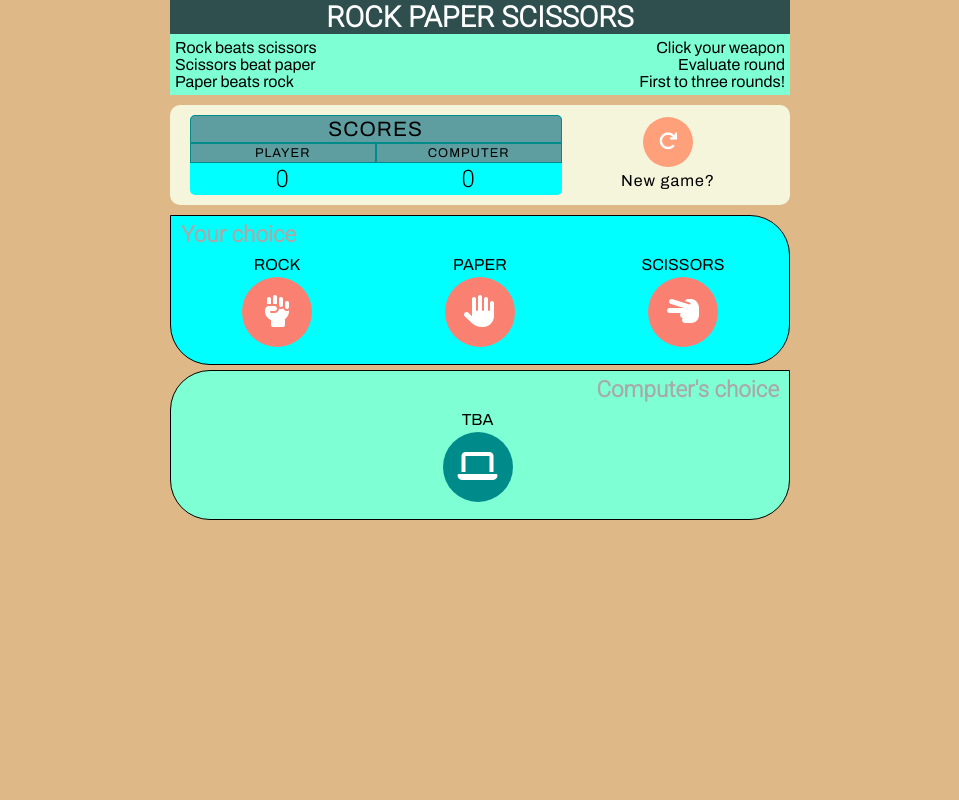
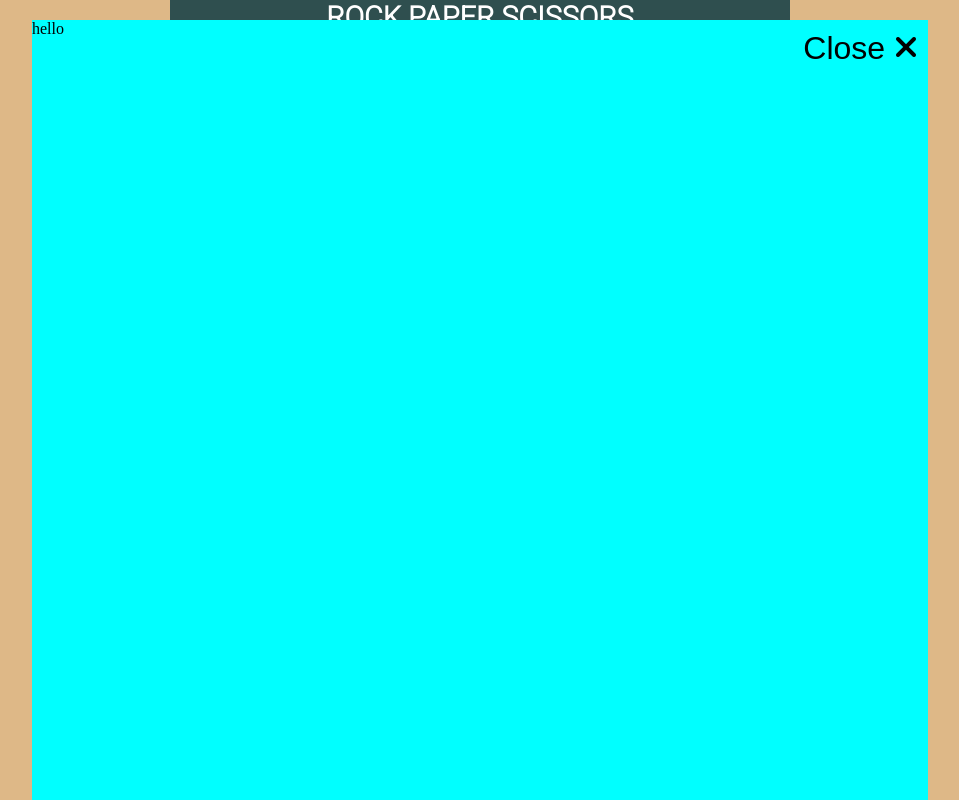
Before and after one commit to jensbrauer/rockpaperscissors, a plain HTML site: page index.html in a window 1280 px wide. Shown: the whole page, without its empty margins (160-1119 px from the left). Drawn offline with Linux system fonts and the light colour scheme.

Commit message:
added instructions overlay message and button to bring it out.

```diff
--- a/assets/css/style.css
+++ b/assets/css/style.css
@@ -10,6 +10,22 @@ body {
   width:100%;
   background-color:burlywood;
   overflow:hidden;
+}
+
+#first-instructions {
+  z-index: 2;
+  position: absolute;
+  top: 20px;
+  bottom: 0px;
+  left: 15%;
+  background-color: aqua;
+  width: 70%;
+}
+#close-instructions {
+  background: none;
+  padding: 10px;
+  font-size: 2rem;
+  float: right;
 }
 
 #content {
@@ -47,21 +63,11 @@ h3 {
 
 #instructions {
   width: 100%;
-  background-color: aquamarine;
+  font-size: 1.5rem;
+  color: blue;
 }
-#instructions-left {
-  width: 50%;
-  text-align: left;
-  display: inline-block;
-}
-#instructions-right {
-  width: 50%;
-  float: right;
-  text-align: right;
-}
-p{
-  padding: 5px;
-}
+
+
 
 
 #new-game {
--- a/assets/js/rps.js
+++ b/assets/js/rps.js
@@ -17,6 +17,14 @@ const rockLogo = `<i class="fa-solid fa-hand-fist"></i>`
 const paperLogo = `<i class="fa-solid fa-hand"></i>`
 const scissorsLogo = `<i class="fa-solid fa-hand-scissors"></i>`
 const laptopLogo = `<i class="fa-solid fa-laptop"></i>`
+
+function instructionsToggle(num) {
+    if (num){
+        document.getElementById('first-instructions').style.visibility = 'hidden'
+    } else {
+        document.getElementById('first-instructions').style.visibility = 'visible'
+    }
+}
 
 function isRoundActive(){
     if (nextRoundButton.style.visibility != 'visible'){
--- a/index.html
+++ b/index.html
@@ -8,27 +8,19 @@
     <title>Rock, Paper, Scissors</title>
 </head>
 <body>
+    <div id="first-instructions">
+        <button id="close-instructions" onclick="instructionsToggle(true)">Close <i class="fa-solid fa-xmark"></i></button>
+        <p>hello</p>
+    </div>
     <div id="content">
         <header>
             <div class="page-section" id="header">
                 <h1>
                     ROCK PAPER SCISSORS
                 </h1>
-                <div id="instructions">
-                    <div id="instructions-left">
-                        <p>
-                            Rock beats scissors
-                            <br> Scissors beat paper
-                            <br>Paper beats rock
-                        </p>
-                    </div><div id="instructions-right">
-                        <p>
-                            Click your weapon
-                            <br> Evaluate round
-                            <br>First to three rounds!
-                        </p>
-                    </div>
-                </div>
+                <button id="instructions" onclick="instructionsToggle(false)"">
+                    INFO <i class="fa-solid fa-circle-info"></i>
+                </button>
             </div>
         </header>
         <main id="game-section">
```
